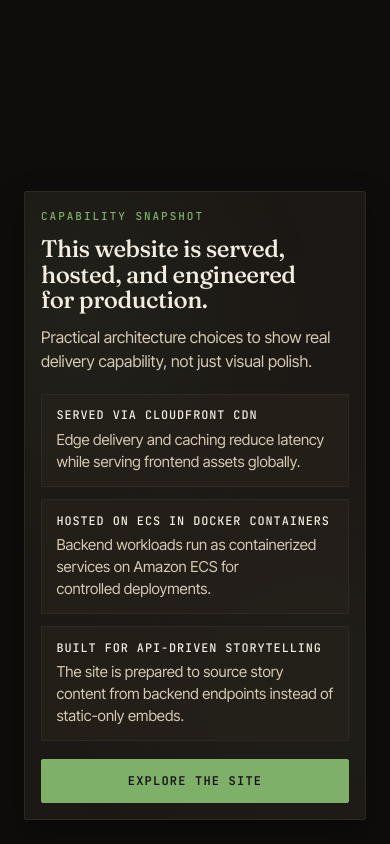
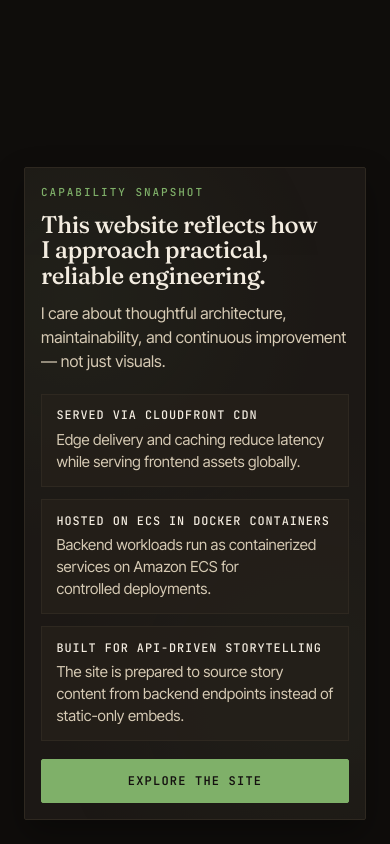
Before and after one commit to dsingh80/personal-website-frontend, a Vue app: page / in a window 390 px wide. Shown: the top 844 px of the page. Built offline with nearby package versions, Linux system fonts and the light colour scheme.

Commit message:
refine homepage narrative and project navigation

```diff
--- a/src/components/common/CapabilityLaunchPopup.vue
+++ b/src/components/common/CapabilityLaunchPopup.vue
@@ -70,10 +70,10 @@ onBeforeUnmount(() => {
       <div class="capability-popup__grain bg-grain" aria-hidden="true" />
       <p class="capability-popup__eyebrow kicker">Capability Snapshot</p>
       <h2 :id="DIALOG_TITLE_ID" class="capability-popup__title">
-        This website is served, hosted, and engineered for production.
+        This website reflects how I approach practical, reliable engineering.
       </h2>
       <p class="capability-popup__intro">
-        Practical architecture choices to show real delivery capability, not just visual polish.
+        I care about thoughtful architecture, maintainability, and continuous improvement — not just visuals.
       </p>
 
       <ul class="capability-popup__list">
--- a/src/components/home/HeroSection.vue
+++ b/src/components/home/HeroSection.vue
@@ -32,7 +32,7 @@ const titleParts = computed(() => {
     <div class="home-hero__inner">
       <div class="reveal" style="display:flex;align-items:center;gap:12px;margin-bottom:36px">
         <span class="pulse-dot" aria-hidden="true" />
-        <span class="home-hero__kicker mono">Open to Senior + Staff Engineering Roles</span>
+        <span class="home-hero__kicker mono">Open to Software Engineering Roles</span>
       </div>
       <h1 class="home-hero__title reveal d1">
         <template v-for="part in titleParts" :key="part.text">
--- a/src/content/home.ts
+++ b/src/content/home.ts
@@ -42,7 +42,7 @@ export const homeContent: HomePageContent = {
   ],
   jumpNav: [
     { index: "01", label: "Selected stories", sublabel: "Flickify, Thobias, more", href: "#stories" },
-    { index: "02", label: "Career arc", sublabel: "Middle school → today", href: "#career" },
+    { index: "02", label: "Career arc", sublabel: "High school → today", href: "#career" },
     { index: "03", label: "Toolkit", sublabel: "Languages, infra, style", href: "#stack" },
     { index: "04", label: "About", sublabel: "How I work", href: "#about" },
     { index: "05", label: "Get in touch", sublabel: "Email + socials", href: "#contact" },
@@ -75,25 +75,66 @@ export const homeContent: HomePageContent = {
   ],
   timeline: [
     {
-      id: "ezoic",
-      period: "Present",
-      step: "01",
-      headline: "Senior Software Engineer — Ezoic",
-      lede: "Contributing to AI video workflows, API design, and production services while continuing to grow in system design.",
+      id: "high-school",
+      period: "High school",
+      age: "16",
+      headline: "First paid contract",
+      lede: "My first paid software work, and an early lesson in balancing curiosity with real responsibility.",
+    },
+    {
+      id: "nutragroup-2017",
+      period: "2017",
+      age: "17",
+      headline: "Full Stack Developer",
+      company: "Nutragroup Holdings",
+      lede: "Learned to build dependable Node.js services from the ground up and improve workflows step by step.",
+    },
+    {
+      id: "pactsafe",
+      period: "2018",
+      age: "18",
+      headline: "SWE Intern",
+      company: "PactSafe (now Ironclad)",
+      lede: "Contributed to a live migration from RequireJS to React and grew a lot through hands-on mentoring.",
+    },
+    {
+      id: "nutragroup-2018-2021",
+      period: "2018 — 2021",
+      age: "18 — 21",
+      headline: "Full Stack Developer",
+      company: "Nutragroup Holdings",
+      lede: "Helped modernize legacy systems, improve API clarity, and collaborate across teams to solve practical problems.",
+    },
+    {
+      id: "iupui",
+      period: "2020",
+      age: "20",
+      headline: "B.S. Computer Science",
+      company: "IUPUI",
+      lede: "Graduated while continuing to build on the practical experience I had gained through earlier work.",
     },
     {
       id: "thobias",
-      period: "Prior",
-      step: "02",
-      headline: "CTO — Thobias.com",
-      lede: "Built and supported environments, CI/CD, and internal tools in close partnership with product and operations teams.",
+      period: "2021 — 2022",
+      age: "21 — 22",
+      headline: "Chief Technology Officer",
+      company: "Thobias.com",
+      lede: "Supported product and operations across the stack, and helped the team ship with much shorter release cycles.",
     },
     {
-      id: "earlier",
-      period: "Earlier",
-      step: "03",
-      headline: "Software engineer — enterprise & integrations",
-      lede: "Learned through enterprise integrations, legacy systems, and frontend modernization work that strengthened my fundamentals.",
+      id: "ezoic",
+      period: "2022 — 2026",
+      age: "22 — 26",
+      headline: "Senior Software Engineer",
+      company: "Ezoic",
+      lede: "Contributed across architecture and delivery for Flickify, with a focus on measurable performance improvements and steady iteration.",
+    },
+    {
+      id: "today",
+      period: "Today",
+      age: "26",
+      headline: "Looking for the next chapter",
+      lede: "Seeking a team that values mentorship, communication, and ownership.",
     },
   ],
   skillClusters: [
--- a/src/layouts/PageShell.vue
+++ b/src/layouts/PageShell.vue
@@ -24,9 +24,9 @@ function toggleMobileNav() {
     <header class="nav-bar" :class="{ 'nav-bar--open': mobileNavOpen }" role="banner">
       <div class="nav-bar__inner">
         <div class="brand-block">
-          <RouterLink to="/" class="brand-avatar serif" aria-label="Dom Singh – home">D</RouterLink>
+          <RouterLink to="/" class="brand-avatar serif" aria-label="Damanveer (Dom) Singh – home">D</RouterLink>
           <div class="brand-text">
-            <RouterLink to="/" class="brand">Dom Singh</RouterLink>
+            <RouterLink to="/" class="brand">Damanveer (Dom) Singh</RouterLink>
             <p class="brand-meta mono">Senior Software Engineer · Indianapolis, IN</p>
           </div>
         </div>
--- a/src/pages/ProjectDetailPage.vue
+++ b/src/pages/ProjectDetailPage.vue
@@ -21,7 +21,7 @@ function getStoryBlocks(fullStory: string) {
 <template>
   <div class="page section">
     <div class="section-inner narrow">
-      <RouterLink to="/projects" class="back">← All projects</RouterLink>
+      <RouterLink to="/" class="back">← Back to home</RouterLink>
       <template v-if="project">
         <h1 class="title">{{ project.title }}</h1>
         <p class="role">{{ project.role }}</p>
@@ -49,7 +49,7 @@ function getStoryBlocks(fullStory: string) {
       <template v-else>
         <h1 class="title">Project not found</h1>
         <p class="summary">This slug is not in the content catalog yet.</p>
-        <RouterLink to="/projects">Browse projects</RouterLink>
+        <RouterLink to="/">Back to homepage</RouterLink>
       </template>
     </div>
   </div>
--- a/src/pages/ProjectsPage.vue
+++ /dev/null
@@ -1,86 +0,0 @@
-<script setup lang="ts">
-import { projects } from "@/content/projects";
-import { RouterLink } from "vue-router";
-</script>
-
-<template>
-  <div class="page section">
-    <div class="section-inner">
-      <h1 class="title">Projects</h1>
-      <p class="lede">Case-shaped snapshots — more detail on each page as this site grows.</p>
-      <ul class="list">
-        <li v-for="p in projects" :key="p.slug" class="item">
-          <RouterLink :to="`/projects/${p.slug}`" class="item-link">
-            <span class="item-title">{{ p.title }}</span>
-            <span class="item-meta">{{ p.role }}</span>
-          </RouterLink>
-          <p class="item-summary">{{ p.summary }}</p>
-          <p v-if="p.impact" class="item-impact">{{ p.impact }}</p>
-        </li>
-      </ul>
-    </div>
-  </div>
-</template>
-
-<style scoped>
-.title {
-  margin: 0 0 var(--space-sm);
-  font-size: clamp(1.75rem, 4vw, 2.25rem);
-}
-
-.lede {
-  margin: 0 0 var(--space-xl);
-  color: var(--color-text-muted);
-  max-width: 36rem;
-}
-
-.list {
-  list-style: none;
-  margin: 0;
-  padding: 0;
-  display: flex;
-  flex-direction: column;
-  gap: var(--space-lg);
-}
-
-.item {
-  padding-bottom: var(--space-lg);
-  border-bottom: 1px solid var(--color-border);
-}
-
-.item-link {
-  display: flex;
-  flex-direction: column;
-  gap: var(--space-xs);
-  text-decoration: none;
-  color: inherit;
-}
-
-.item-link:hover .item-title {
-  color: var(--color-accent);
-}
-
-.item-title {
-  font-family: var(--font-display);
-  font-size: 1.25rem;
-  font-weight: 600;
-}
-
-.item-meta {
-  font-size: 0.875rem;
-  color: var(--color-text-muted);
-}
-
-.item-summary {
-  margin: var(--space-sm) 0 0;
-  color: var(--color-text-muted);
-  font-size: 0.9375rem;
-}
-
-.item-impact {
-  margin: var(--space-sm) 0 0;
-  font-size: 0.875rem;
-  color: var(--color-accent-strong);
-  font-weight: 500;
-}
-</style>
--- a/src/router/index.ts
+++ b/src/router/index.ts
@@ -7,11 +7,6 @@ export const router = createRouter({
       path: "/",
       name: "home",
       component: () => import("@/pages/HomePage.vue"),
-    },
-    {
-      path: "/projects",
-      name: "projects",
-      component: () => import("@/pages/ProjectsPage.vue"),
     },
     {
       path: "/projects/:slug",
--- a/src/types/content.ts
+++ b/src/types/content.ts
@@ -46,6 +46,8 @@ export interface TimelineEntry {
   period: string;
   /** Optional age metadata row from baseline */
   age?: string;
+  /** Optional company/org shown after headline */
+  company?: string;
   /** Fourth column: optional step index or stat */
   step?: string;
   /** Main heading line */
```
Also changed, not shown: src/components/home/StoryArticlesSection.vue (+34 -0 lines), src/components/home/TimelineSection.vue (+40 -11 lines).
